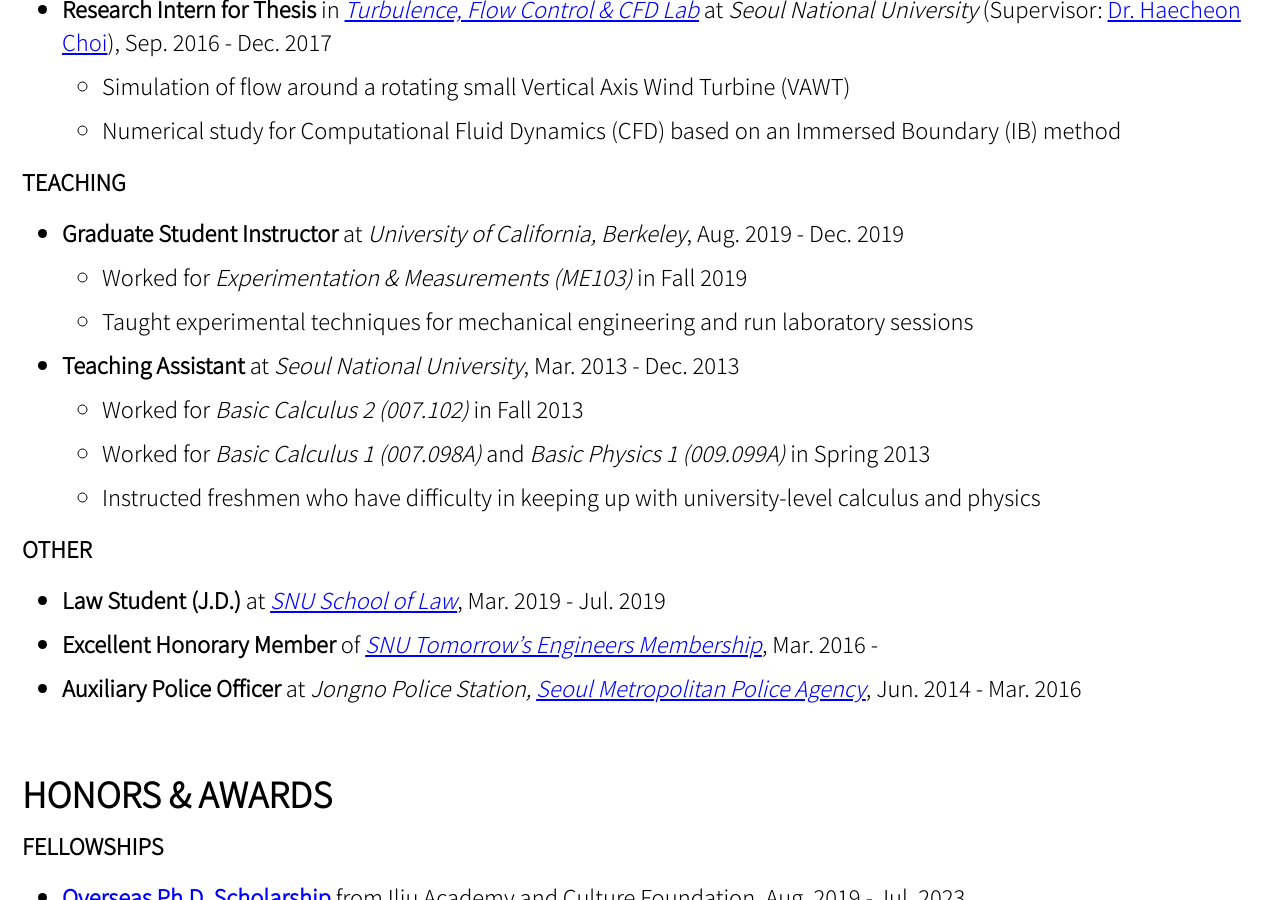
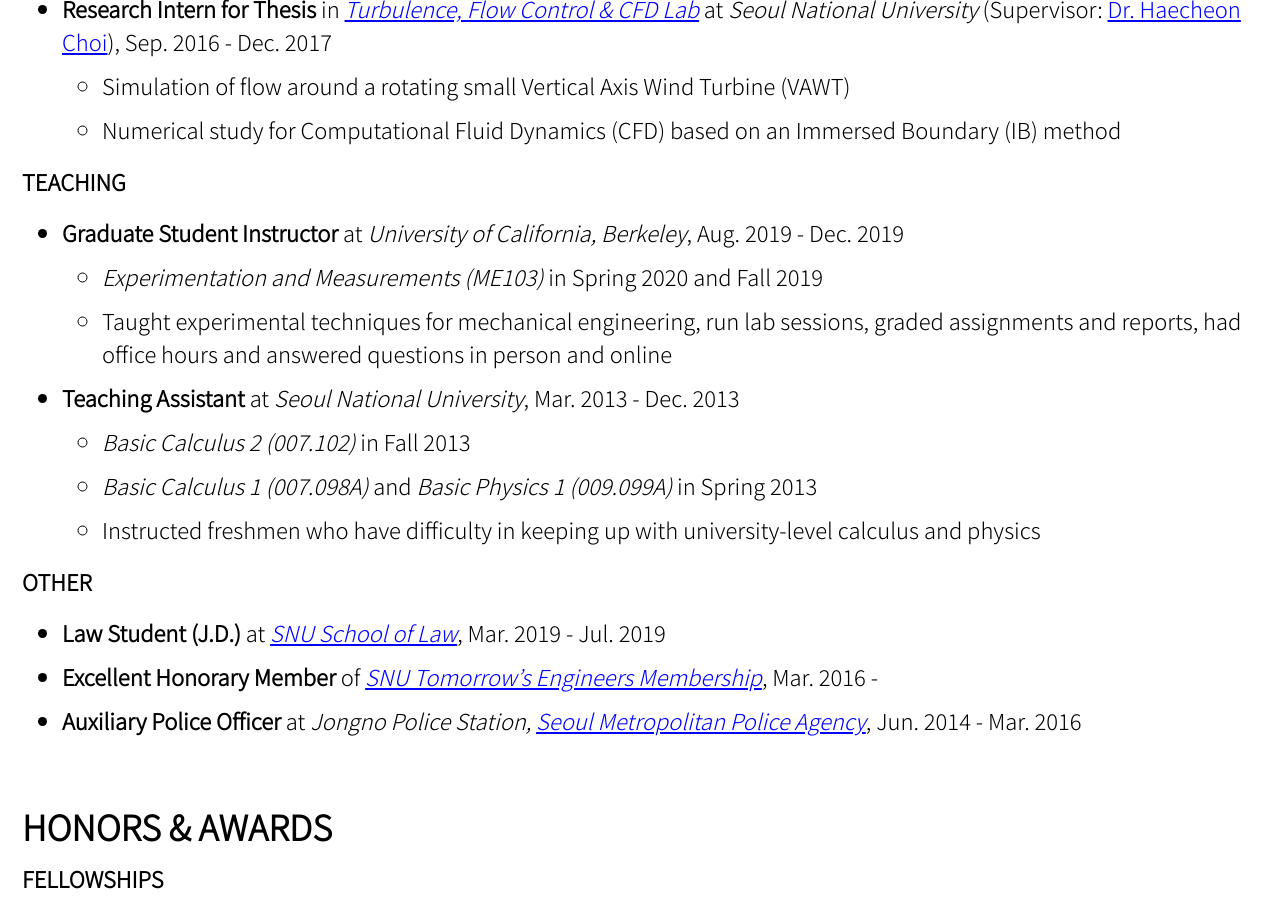
Before and after one commit to jun9303/jun9303.github.io, a Jekyll site: the page built from _pages/about.md, in a window 1280 px wide and 900 px high, scrolled down 1814 px. Built offline with Jekyll 4.4.1, drawn with Linux system fonts in a browser that asks for light colours; cached includes are drawn as plain includes; nearby versions of some CDN libraries; some of the changed text lies outside the part shown.

Commit message:
Signed-off-by: Joon <jun9303@gmail.com>

```diff
--- a/_pages/about.md
+++ b/_pages/about.md
@@ -18,7 +18,7 @@ feature_row:
 # EDUCATION
 
 - **Ph.D. Student**, [Mechanical Engineering](http://me.berkeley.edu/), *University of California, Berkeley*, Aug. 2019 -
-  + Advisor: Dr. Philip S. Marcus
+  + Advisor: [Dr. Philip S. Marcus](https://me.berkeley.edu/people/philip-s-marcus/)
 - **B.Sc.**, [Mechanical & Aerospace Engineering](http://me.snu.ac.kr/eng/default.html), *Seoul National University*, Aug. 2018
     <details>
       <summary>[Engineering courses taken]</summary>
@@ -58,12 +58,12 @@ feature_row:
 ### TEACHING
 
 - **Graduate Student Instructor** at *University of California, Berkeley*, Aug. 2019 - Dec. 2019
-  + Worked for *Experimentation & Measurements (ME103)* in Fall 2019
-  + Taught experimental techniques for mechanical engineering and run laboratory sessions
+  + *Experimentation and Measurements (ME103)* in Spring 2020 and Fall 2019
+  + Taught experimental techniques for mechanical engineering, run lab sessions, graded assignments and reports, had office hours and answered questions in person and online
 
 - **Teaching Assistant** at *Seoul National University*, Mar. 2013 - Dec. 2013
-  + Worked for *Basic Calculus 2 (007.102)* in Fall 2013
-  + Worked for *Basic Calculus 1 (007.098A)* and *Basic Physics 1 (009.099A)* in Spring 2013
+  + *Basic Calculus 2 (007.102)* in Fall 2013
+  + *Basic Calculus 1 (007.098A)* and *Basic Physics 1 (009.099A)* in Spring 2013
   + Instructed freshmen who have difficulty in keeping up with university-level calculus and physics
 
 ### OTHER
```
